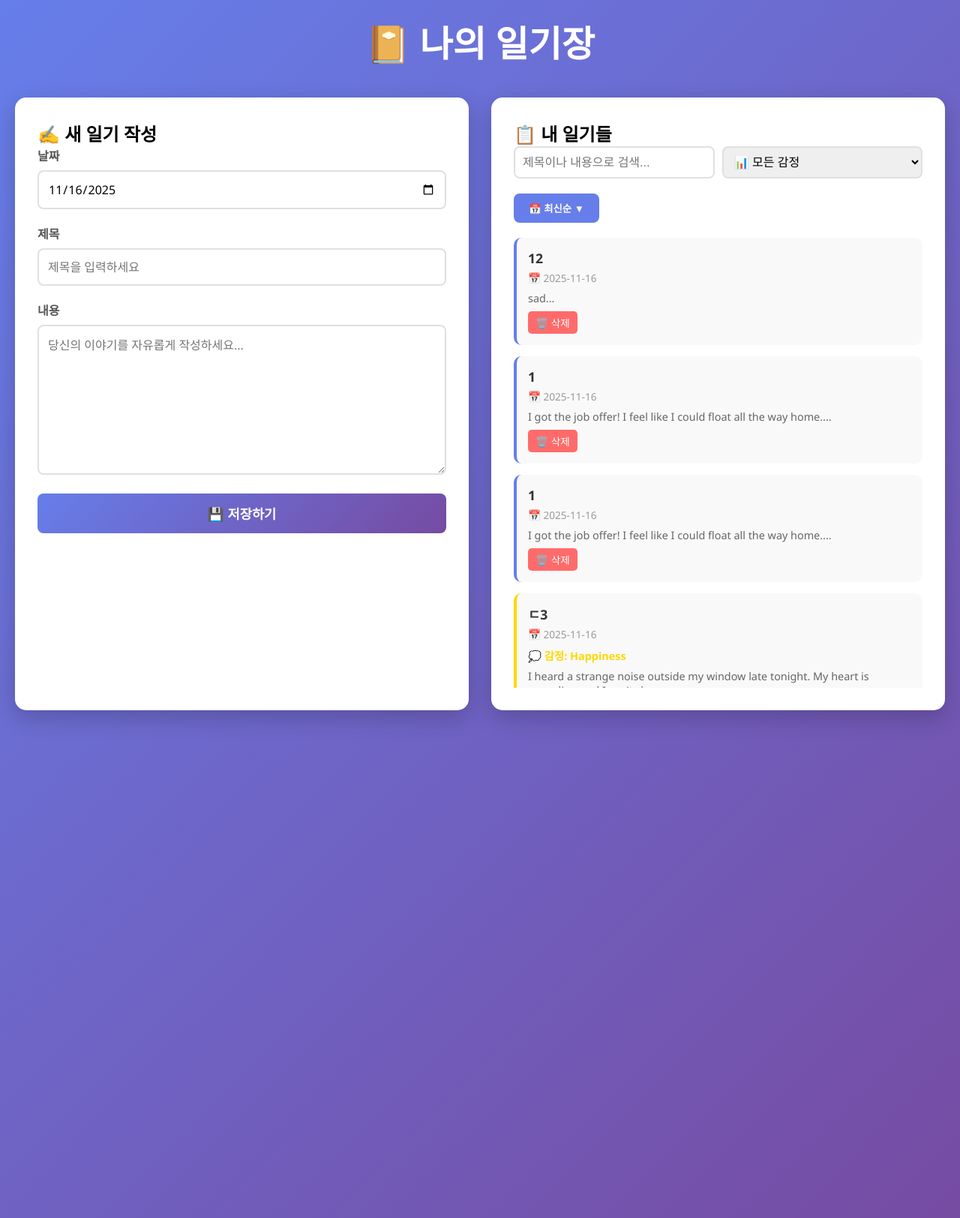
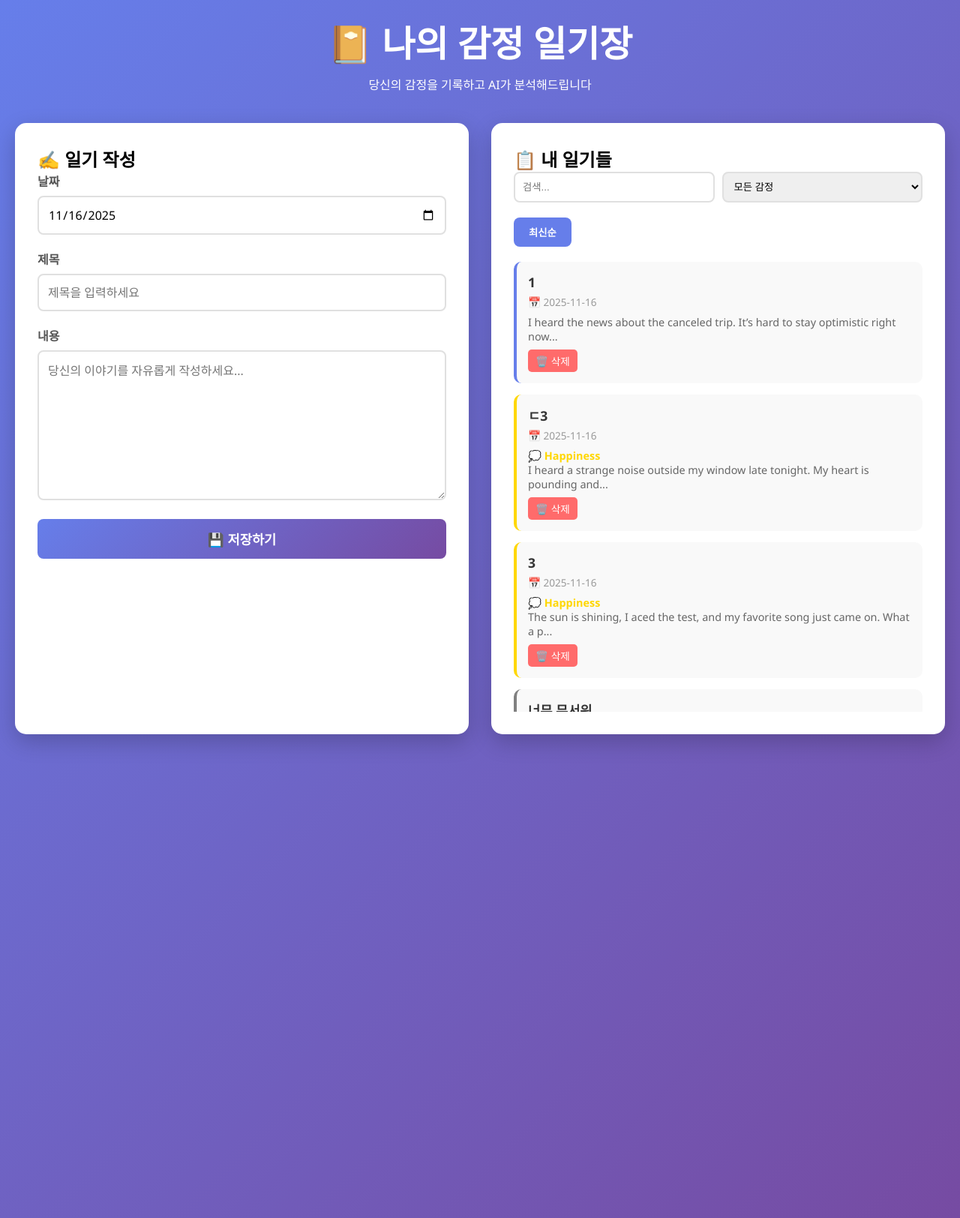
Before and after one commit to bindie0412/positive, a Flask app: page / in a window 1280 px wide. Shown: the whole page at 75% size. Run offline with Flask 3, Linux system fonts and the light colour scheme.

Commit message:
저장까지 정상

```diff
--- a/templates/index.html
+++ b/templates/index.html
@@ -5,215 +5,99 @@
     <meta name="viewport" content="width=device-width, initial-scale=1.0">
     <title>나의 일기장</title>
     <style>
-        * {
-            margin: 0;
-            padding: 0;
-            box-sizing: border-box;
-        }
-
-        body {
-            font-family: 'Segoe UI', Tahoma, Geneva, Verdana, sans-serif;
-            background: linear-gradient(135deg, #667eea 0%, #764ba2 100%);
-            min-height: 100vh;
-            padding: 20px;
-        }
-
-        .container {
-            max-width: 1400px;
-            margin: 0 auto;
-        }
-
-        header {
-            text-align: center;
-            color: white;
-            margin-bottom: 40px;
-        }
-
-        header h1 {
-            font-size: 3em;
-            margin-bottom: 10px;
-        }
-
-        .main-content {
-            display: grid;
-            grid-template-columns: 1fr 1fr;
-            gap: 30px;
-        }
-
-        .write-section, .list-section {
-            background: white;
-            padding: 30px;
-            border-radius: 15px;
-            box-shadow: 0 10px 30px rgba(0, 0, 0, 0.2);
-        }
-
-        .form-group {
-            margin-bottom: 20px;
-        }
-
-        .form-group label {
-            display: block;
-            margin-bottom: 8px;
-            color: #555;
-            font-weight: 600;
-        }
-
-        .form-group input,
-        .form-group textarea {
-            width: 100%;
-            padding: 12px;
-            border: 2px solid #e0e0e0;
-            border-radius: 8px;
-            font-family: inherit;
-            font-size: 1em;
-        }
-
-        .form-group textarea {
-            resize: vertical;
-            min-height: 200px;
-        }
-
-        .btn-save {
-            width: 100%;
-            padding: 14px;
-            background: linear-gradient(135deg, #667eea 0%, #764ba2 100%);
-            color: white;
-            border: none;
-            border-radius: 8px;
-            font-size: 1.1em;
-            font-weight: 700;
-            cursor: pointer;
-        }
-
-        .btn-save:hover {
-            transform: translateY(-2px);
-            box-shadow: 0 5px 15px rgba(102, 126, 234, 0.4);
-        }
-
-        .diary-list {
-            max-height: 600px;
-            overflow-y: auto;
-        }
-
-        .diary-item {
-            background: #f9f9f9;
-            padding: 15px;
-            margin-bottom: 15px;
-            border-radius: 10px;
-            border-left: 4px solid #667eea;
-            cursor: pointer;
-            transition: all 0.3s ease;
-        }
-
-        .diary-item:hover {
-            background: #f0f0f0;
-            transform: translateX(5px);
-        }
-
-        .diary-item-title {
-            font-size: 1.1em;
-            font-weight: 700;
-            color: #333;
-            margin-bottom: 5px;
-        }
-
-        .diary-item-preview {
-            font-size: 0.9em;
-            color: #666;
-            margin-bottom: 8px;
-        }
-
-        .diary-item-date {
-            font-size: 0.85em;
-            color: #999;
-            margin-bottom: 8px;
-        }
-
-        .diary-btn-group {
-            display: flex;
-            gap: 10px;
-        }
-
-        .btn-delete {
-            padding: 5px 10px;
-            background: #ff6b6b;
-            color: white;
-            border: none;
-            border-radius: 5px;
-            cursor: pointer;
-            font-size: 0.85em;
-        }
-
-        .btn-delete:hover {
-            background: #ff5252;
-        }
-
-        .empty-message {
-            text-align: center;
-            color: #999;
-            padding: 40px 20px;
-        }
+        * { margin: 0; padding: 0; box-sizing: border-box; }
+        body { font-family: 'Segoe UI', sans-serif; background: linear-gradient(135deg, #667eea 0%, #764ba2 100%); min-height: 100vh; padding: 20px; }
+        .container { max-width: 1400px; margin: 0 auto; }
+        header { text-align: center; color: white; margin-bottom: 40px; }
+        header h1 { font-size: 3em; margin-bottom: 10px; }
+        .main-content { display: grid; grid-template-columns: 1fr 1fr; gap: 30px; }
+        .write-section, .list-section { background: white; padding: 30px; border-radius: 15px; box-shadow: 0 10px 30px rgba(0, 0, 0, 0.2); }
+        .form-group { margin-bottom: 20px; }
+        .form-group label { display: block; margin-bottom: 8px; color: #555; font-weight: 600; }
+        .form-group input, .form-group textarea { width: 100%; padding: 12px; border: 2px solid #e0e0e0; border-radius: 8px; font-family: inherit; font-size: 1em; }
+        .form-group textarea { resize: vertical; min-height: 200px; }
+        .btn-save { width: 100%; padding: 14px; background: linear-gradient(135deg, #667eea 0%, #764ba2 100%); color: white; border: none; border-radius: 8px; font-size: 1.1em; font-weight: 700; cursor: pointer; }
+        .btn-save:hover { transform: translateY(-2px); box-shadow: 0 5px 15px rgba(102, 126, 234, 0.4); }
+        .diary-list { max-height: 600px; overflow-y: auto; }
+        .diary-item { background: #f9f9f9; padding: 15px; margin-bottom: 15px; border-radius: 10px; border-left: 4px solid #667eea; }
+        .diary-item-title { font-size: 1.1em; font-weight: 700; color: #333; margin-bottom: 5px; }
+        .diary-item-preview { font-size: 0.9em; color: #666; margin-bottom: 8px; }
+        .diary-item-date { font-size: 0.85em; color: #999; margin-bottom: 8px; }
+        .btn-delete { padding: 5px 10px; background: #ff6b6b; color: white; border: none; border-radius: 5px; cursor: pointer; font-size: 0.85em; }
+        .btn-delete:hover { background: #ff5252; }
+        .empty-message { text-align: center; color: #999; padding: 30px 20px; font-size: 1.1em; }
+        #emotionAnalysis { background: #f8f9fa; padding: 15px; border-radius: 10px; margin-bottom: 15px; border-left: 4px solid #667eea; }
+        #emotionAnalysis h3 { margin-top: 0; color: #333; font-size: 1em; margin-bottom: 10px; }
+        .emotion-grid { display: grid; grid-template-columns: 1fr 1fr; gap: 10px; margin-bottom: 10px; }
+        .emotion-item p { margin: 0; font-size: 0.9em; }
+        .emotion-label { color: #666; font-size: 0.85em; }
+        .emotion-value { font-weight: 700; color: #667eea; font-size: 1.1em; }
+        .color-preview-container { display: flex; align-items: center; gap: 10px; margin-top: 10px; }
+        #colorPreview { width: 50px; height: 50px; border-radius: 10px; border: 2px solid #ddd; }
+        .color-info p { margin: 0; }
+        .color-name { font-weight: 700; }
+        .color-code { font-size: 0.85em; color: #999; }
     </style>
 </head>
 <body>
     <div class="container">
         <header>
-            <h1>📔 나의 일기장</h1>
+            <h1>📔 나의 감정 일기장</h1>
+            <p>당신의 감정을 기록하고 AI가 분석해드립니다</p>
         </header>
-
         <div class="main-content">
             <div class="write-section">
-                <h2>✍️ 새 일기 작성</h2>
+                <h2>✍️ 일기 작성</h2>
                 <form id="diaryForm">
                     <div class="form-group">
                         <label for="diaryDate">날짜</label>
                         <input type="date" id="diaryDate" required>
                     </div>
-
                     <div class="form-group">
                         <label for="diaryTitle">제목</label>
                         <input type="text" id="diaryTitle" placeholder="제목을 입력하세요" required>
                     </div>
-
                     <div class="form-group">
                         <label for="diaryContent">내용</label>
                         <textarea id="diaryContent" placeholder="당신의 이야기를 자유롭게 작성하세요..." required></textarea>
                     </div>
-
+                    <div id="emotionAnalysis" style="display: none;">
+                        <h3>🤖 AI 감정 분석 결과</h3>
+                        <div class="emotion-grid">
+                            <div class="emotion-item">
+                                <p class="emotion-label">감정:</p>
+                                <p class="emotion-value" id="analyzedEmotion">-</p>
+                            </div>
+                            <div class="emotion-item">
+                                <p class="emotion-label">추천 톤:</p>
+                                <p class="emotion-value" id="colorTone">-</p>
+                            </div>
+                        </div>
+                        <div class="color-preview-container">
+                            <div id="colorPreview"></div>
+                            <div class="color-info">
+                                <p class="color-name" id="colorName">-</p>
+                                <p class="color-code" id="colorCode">-</p>
+                            </div>
+                        </div>
+                    </div>
                     <button type="submit" class="btn-save">💾 저장하기</button>
                 </form>
             </div>
-
             <div class="list-section">
                 <h2>📋 내 일기들</h2>
-
-                <!-- 검색, 정렬, 필터 컨트롤 -->
                 <div style="margin-bottom: 20px; display: grid; grid-template-columns: 1fr 1fr; gap: 10px;">
-                    <input
-                        type="text"
-                        id="searchInput"
-                        placeholder="제목이나 내용으로 검색..."
-                        style="padding: 10px; border: 2px solid #e0e0e0; border-radius: 8px; font-size: 1em;"
-                    >
-
-                    <select
-                        id="emotionFilter"
-                        style="padding: 10px; border: 2px solid #e0e0e0; border-radius: 8px; font-size: 1em; cursor: pointer;"
-                    >
-                        <option value="">📊 모든 감정</option>
-                        <option value="Happiness">😊 행복</option>
-                        <option value="Sadness">😢 슬픔</option>
-                        <option value="Anger">😠 분노</option>
-                        <option value="Fear">😨 공포</option>
-                        <option value="Disgust">🤢 혐오</option>
-                        <option value="Surprise">😲 놀람</option>
+                    <input type="text" id="searchInput" placeholder="검색..." style="padding: 10px; border: 2px solid #e0e0e0; border-radius: 8px;">
+                    <select id="emotionFilter" style="padding: 10px; border: 2px solid #e0e0e0; border-radius: 8px;">
+                        <option value="">모든 감정</option>
+                        <option value="Happiness">행복</option>
+                        <option value="Sadness">슬픔</option>
+                        <option value="Fear">공포</option>
                     </select>
                 </div>
-
                 <div style="margin-bottom: 20px;">
-                    <button id="sortBtn" style="padding: 10px 20px; background: #667eea; color: white; border: none; border-radius: 8px; cursor: pointer; font-weight: 600;">📅 최신순 ▼</button>
+                    <button id="sortBtn" style="padding: 10px 20px; background: #667eea; color: white; border: none; border-radius: 8px; cursor: pointer; font-weight: 600;">최신순</button>
                 </div>
-
                 <div id="diaryList" class="diary-list">
                     <p class="empty-message">작성된 일기가 없습니다.</p>
                 </div>
@@ -222,206 +106,149 @@
     </div>
 
     <script>
-        // 상태 변수
         let allDiaries = [];
-        let sortOrder = 'newest'; // 'newest' or 'oldest'
+        let sortOrder = 'newest';
+        let analyzeTimeout;
 
-        // 페이지 로드 시 초기화
         document.addEventListener('DOMContentLoaded', function() {
-            // 오늘 날짜 자동 설정
             const today = new Date().toISOString().split('T')[0];
             document.getElementById('diaryDate').value = today;
-
-            // 일기 목록 로드
             loadDiaries();
-
-            // 폼 제출 이벤트
             document.getElementById('diaryForm').addEventListener('submit', handleFormSubmit);
-
-            // 검색 이벤트
+            document.getElementById('diaryContent').addEventListener('input', debounceAnalyzeEmotion);
             document.getElementById('searchInput').addEventListener('input', filterAndDisplayDiaries);
-
-            // 감정 필터 이벤트
             document.getElementById('emotionFilter').addEventListener('change', filterAndDisplayDiaries);
-
-            // 정렬 버튼 이벤트
             document.getElementById('sortBtn').addEventListener('click', toggleSort);
         });
 
         function loadDiaries() {
-            console.log('일기 목록을 불러옵니다...');
             fetch('/api/diaries')
-                .then(response => response.json())
+                .then(r => r.json())
                 .then(data => {
-                    console.log('받은 데이터:', data);
                     if (data.success && Array.isArray(data.diaries)) {
                         allDiaries = data.diaries;
-                    } else if (Array.isArray(data)) {
-                        allDiaries = data;
                     } else {
                         allDiaries = [];
                     }
                     filterAndDisplayDiaries();
                 })
                 .catch(error => {
-                    console.error('일기 로드 오류:', error);
-                    document.getElementById('diaryList').innerHTML = '<div class="empty-message">일기를 불러올 수 없습니다.</div>';
+                    console.error('오류:', error);
+                    document.getElementById('diaryList').innerHTML = '<p class="empty-message">로드 실패</p>';
                 });
         }
 
         function filterAndDisplayDiaries() {
             const searchText = document.getElementById('searchInput').value.toLowerCase();
             const emotionFilter = document.getElementById('emotionFilter').value;
-
-            // 필터 적용
             let filtered = allDiaries.filter(diary => {
-                const matchSearch = !searchText ||
-                    diary.title.toLowerCase().includes(searchText) ||
-                    diary.content.toLowerCase().includes(searchText);
-
+                const matchSearch = !searchText || diary.title.toLowerCase().includes(searchText) || diary.content.toLowerCase().includes(searchText);
                 const matchEmotion = !emotionFilter || diary.emotion === emotionFilter;
-
                 return matchSearch && matchEmotion;
             });
-
-            // 정렬 적용
             filtered.sort((a, b) => {
                 const dateA = new Date(a.created_at);
                 const dateB = new Date(b.created_at);
                 return sortOrder === 'newest' ? dateB - dateA : dateA - dateB;
             });
-
-            // 화면에 표시
             displayDiaries(filtered);
         }
 
         function displayDiaries(diaries) {
             const diaryList = document.getElementById('diaryList');
-
             if (!diaries || diaries.length === 0) {
-                diaryList.innerHTML = '<div class="empty-message">일기가 없습니다.</div>';
+                diaryList.innerHTML = '<p class="empty-message">일기가 없습니다.</p>';
                 return;
             }
-
             diaryList.innerHTML = diaries.map(diary => `
-                <div class="diary-item" style="border-left-color: ${diary.color_hex || '#667eea'}; cursor: pointer;" onclick="openDiary(${diary.id})">
-                    <div class="diary-item-title">${diary.title || '제목 없음'}</div>
+                <div class="diary-item" style="border-left-color: ${diary.color_hex || '#667eea'};">
+                    <div class="diary-item-title">${diary.title}</div>
                     <div class="diary-item-date">📅 ${diary.date}</div>
-                    ${diary.emotion ? `<div style="font-size: 0.9em; color: ${diary.color_hex}; font-weight: bold; margin-bottom: 8px;">💭 감정: ${diary.emotion}</div>` : ''}
-                    <div class="diary-item-preview">${diary.content.substring(0, 100)}...</div>
-                    <div class="diary-btn-group">
-                        <button type="button" class="btn-delete" onclick="deleteDiary(event, ${diary.id})">🗑️ 삭제</button>
-                    </div>
+                    ${diary.emotion ? `<div style="font-size: 0.9em; color: ${diary.color_hex}; font-weight: bold;">💭 ${diary.emotion}</div>` : ''}
+                    <div class="diary-item-preview">${diary.content.substring(0, 80)}...</div>
+                    <button type="button" class="btn-delete" onclick="deleteDiary(event, ${diary.id})">🗑️ 삭제</button>
                 </div>
             `).join('');
         }
 
         function toggleSort() {
             sortOrder = sortOrder === 'newest' ? 'oldest' : 'newest';
-            const btn = document.getElementById('sortBtn');
-            btn.textContent = sortOrder === 'newest' ? '📅 최신순 ▼' : '📅 오래된순 ▲';
+            document.getElementById('sortBtn').textContent = sortOrder === 'newest' ? '최신순' : '오래된순';
             filterAndDisplayDiaries();
         }
 
-        function openDiary(diaryId) {
-            window.location.href = `/read-diary?id=${diaryId}`;
+        function debounceAnalyzeEmotion(e) {
+            clearTimeout(analyzeTimeout);
+            const text = e.target.value;
+            if (text.trim().length >= 20) {
+                analyzeTimeout = setTimeout(() => analyzeEmotion(text), 1500);
+            } else {
+                document.getElementById('emotionAnalysis').style.display = 'none';
+            }
+        }
+
+        function analyzeEmotion(text) {
+            fetch('/api/analyze', {
+                method: 'POST',
+                headers: {'Content-Type': 'application/json'},
+                body: JSON.stringify({text: text})
+            })
+            .then(r => r.json())
+            .then(data => {
+                if (data.success) {
+                    document.getElementById('analyzedEmotion').textContent = data.emotion;
+                    document.getElementById('colorPreview').style.backgroundColor = data.color_hex;
+                    document.getElementById('colorName').textContent = data.color_name;
+                    document.getElementById('colorCode').textContent = data.color_hex;
+                    document.getElementById('colorTone').textContent = data.tone;
+                    document.getElementById('emotionAnalysis').style.display = 'block';
+                }
+            });
         }
 
         function handleFormSubmit(e) {
             e.preventDefault();
-
             const date = document.getElementById('diaryDate').value;
             const title = document.getElementById('diaryTitle').value;
             const content = document.getElementById('diaryContent').value;
-
-            const diaryData = {
-                date: date,
-                title: title,
-                content: content
-            };
-
-            console.log('일기 저장 중:', diaryData);
-
+            let emotion = '';
+            let colorHex = '#667eea';
+            let colorName = '파란색';
+            let tone = '기본 톤';
+            if (document.getElementById('emotionAnalysis').style.display !== 'none') {
+                emotion = document.getElementById('analyzedEmotion').textContent;
+                colorHex = document.getElementById('colorCode').textContent;
+                colorName = document.getElementById('colorName').textContent;
+                tone = document.getElementById('colorTone').textContent;
+            }
+            const diaryData = {date, title, content, emotion, color_hex: colorHex, color_name: colorName, tone};
             fetch('/api/save-diary', {
                 method: 'POST',
-                headers: {
-                    'Content-Type': 'application/json'
-                },
+                headers: {'Content-Type': 'application/json'},
                 body: JSON.stringify(diaryData)
             })
-            .then(response => response.json())
+            .then(r => r.json())
             .then(data => {
-                console.log('저장 결과:', data);
-
-                // 감정 분석 결과 표시
-                if (data.emotion) {
-                    const emotionHtml = `
-                        <div style="background: #f0f8ff; padding: 15px; border-radius: 10px; border-left: 4px solid ${data.color_hex}; margin-top: 15px;">
-                            <div style="font-weight: bold; color: #333; margin-bottom: 8px;">🤖 AI 감정 분석 결과</div>
-                            <div style="display: flex; align-items: center; gap: 15px;">
-                                <div style="flex: 1;">
-                                    <div style="margin-bottom: 5px;"><strong>감정:</strong> <span style="color: ${data.color_hex}; font-size: 1.1em;">${data.emotion}</span></div>
-                                    <div><strong>색상:</strong> ${data.color_name} (${data.color_hex})</div>
-                                </div>
-                                <div style="width: 50px; height: 50px; background: ${data.color_hex}; border-radius: 10px;"></div>
-                            </div>
-                        </div>
-                    `;
-
-                    // 결과를 폼 아래에 임시로 표시
-                    const resultDiv = document.createElement('div');
-                    resultDiv.innerHTML = emotionHtml;
-                    document.getElementById('diaryForm').parentNode.insertBefore(resultDiv, document.getElementById('diaryForm').nextSibling);
-
-                    // 3초 후 제거
-                    setTimeout(() => resultDiv.remove(), 3000);
-                }
-
-                alert(`✅ 일기가 저장되었습니다!${data.emotion ? '\n감정: ' + data.emotion : ''}`);
+                alert('✅ 일기가 저장되었습니다!');
                 document.getElementById('diaryForm').reset();
+                document.getElementById('emotionAnalysis').style.display = 'none';
                 const today = new Date().toISOString().split('T')[0];
                 document.getElementById('diaryDate').value = today;
                 loadDiaries();
             })
-            .catch(error => {
-                console.error('일기 저장 오류:', error);
-                alert('❌ 일기 저장에 실패했습니다.');
-            });
+            .catch(error => alert('저장 실패'));
         }
 
         function deleteDiary(event, id) {
-            // 이벤트 전파 방지 (일기 열기와 동시에 삭제 방지)
             event.stopPropagation();
-
-            if (!confirm('정말 이 일기를 삭제하시겠습니까?')) return;
-
-            console.log('🗑️ 삭제 요청:', id, '타입:', typeof id);
-
-            fetch('/api/delete-diary', {
-                method: 'POST',
-                headers: {
-                    'Content-Type': 'application/json'
-                },
-                body: JSON.stringify({ id: id })
-            })
-            .then(response => {
-                console.log('📡 서버 응답 상태:', response.status);
-                return response.json().then(data => {
-                    if (!response.ok) {
-                        throw new Error(data.error || `HTTP ${response.status}`);
-                    }
-                    return data;
-                });
-            })
+            if (!confirm('정말 삭제하시겠습니까?')) return;
+            fetch('/api/diary/' + id, {method: 'DELETE'})
+            .then(r => r.json())
             .then(data => {
-                console.log('✅ 삭제 성공:', data);
-                alert('🗑️ 일기가 삭제되었습니다.');
+                alert('삭제되었습니다.');
                 loadDiaries();
             })
-            .catch(error => {
-                console.error('❌ 삭제 실패:', error);
-                alert(`❌ 일기 삭제에 실패했습니다.\n오류: ${error.message}`);
-            });
+            .catch(error => alert('삭제 실패'));
         }
     </script>
 </body>
```
Also changed, not shown: diaries.json (+3 -27 lines), 2 other files.
